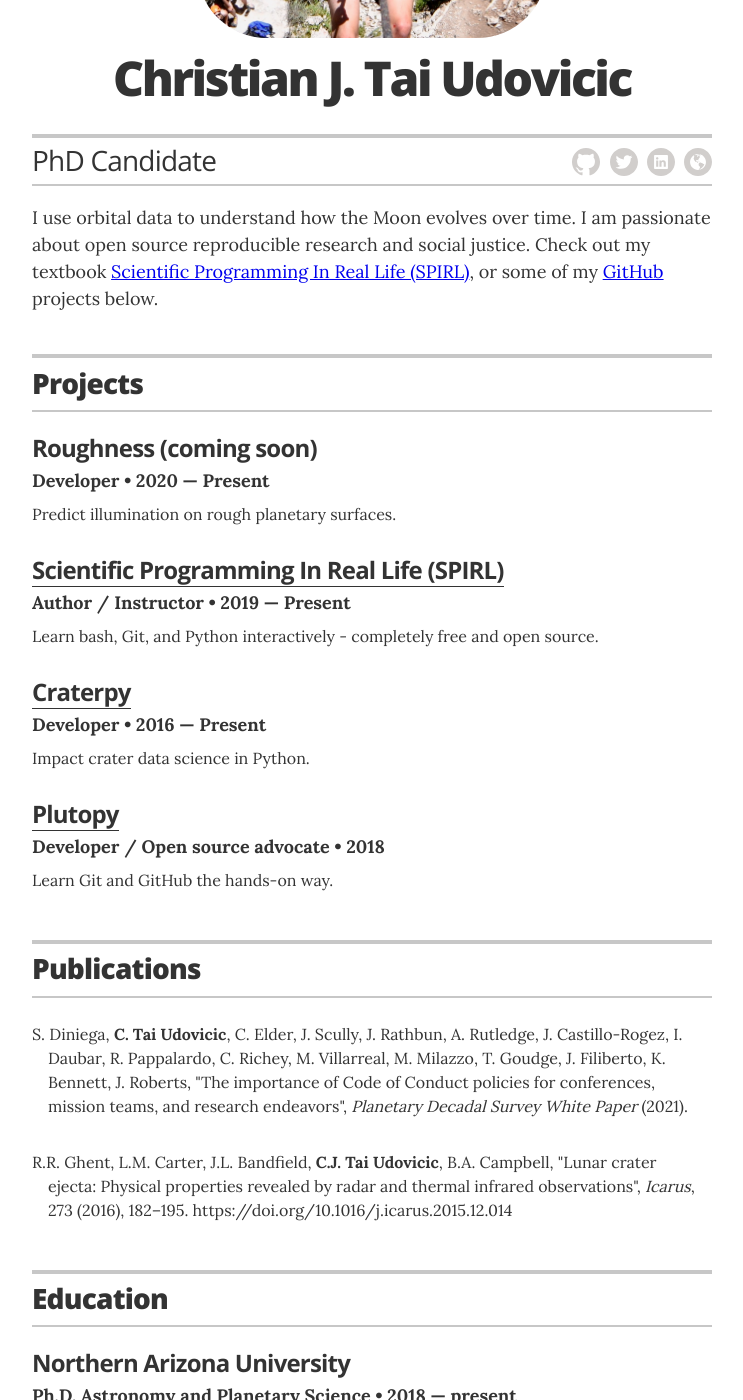
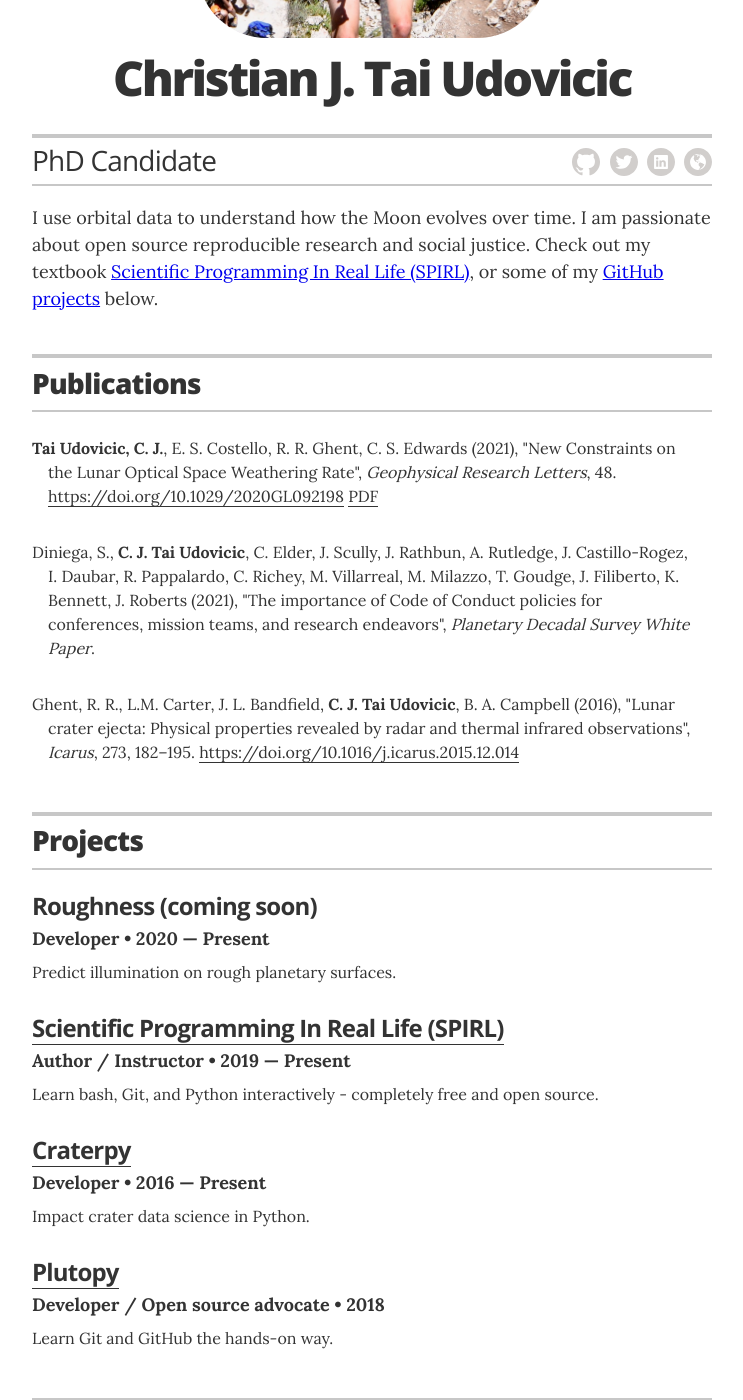
Before and after one commit to cjtu/cjtu.github.io, a Jekyll site: the page built from index.html, in a window 1280 px wide and 1400 px high, scrolled down 284 px. Shown: the whole window, without its empty margins (268-1011 px from the left). Built offline with Jekyll 4.4.1, drawn with Linux system fonts in a browser that asks for light colours; some of the changed text lies outside the part shown.

Commit message:
Add paper, fix links, update awards

```diff
--- a/_config.yml
+++ b/_config.yml
@@ -16,7 +16,12 @@
 resume_contact_telephone:       "928-266-4451"
 resume_contact_address:         ""
 resume_header_contact_info:     ""
-resume_header_intro:            '<p>I use orbital data to understand how the Moon evolves over time. I am passionate about open source reproducible research and social justice. Check out my textbook <a href="https://cjtu.github.io/spirl">Scientific Programming In Real Life (SPIRL)</a>, or some of my <a href="https://github.com/cjtu">GitHub</a> projects below.</p>'
+resume_header_intro: >-
+    <p>I use orbital data to understand how the Moon evolves over time.
+    I am passionate about open source reproducible research and social justice.
+    Check out my textbook
+    <a href="https://cjtu.github.io/spirl">Scientific Programming In Real Life (SPIRL)</a>,
+    or some of my <a href="projects">GitHub projects</a> below.</p>
 
 # Comment out unused sections
 # resume_section_associations:    true
--- a/_data/education.yml
+++ b/_data/education.yml
@@ -5,3 +5,4 @@
 - degree: Hon. B.Sc. Planetary Science and Physics (Cum Laude)
   uni: University of Toronto
   year: 2017
+  summary: 'Thesis: Lunar Surface Maturity in Optical Maturity and Rock Abundance'
--- a/_data/publications.yml
+++ b/_data/publications.yml
@@ -1,11 +1,19 @@
 # Publications
+- title: 'New Constraints on the Lunar Optical Space Weathering Rate'
+  authors: '<b>Tai Udovicic, C. J.</b>, E. S. Costello, R. R. Ghent, C. S. Edwards'
+  journal: Geophysical Research Letters
+  volume: 48
+  year: 2021
+  doi: https://doi.org/10.1029/2020GL092198
+  pdf: 'pdfs/Tai_Udovicic_et_al_2021.pdf'
+
 - title: 'The importance of Code of Conduct policies for conferences, mission teams, and research endeavors'
-  authors: 'S. Diniega, <b>C. Tai Udovicic</b>, C. Elder, J. Scully, J. Rathbun, A. Rutledge, J. Castillo-Rogez, I. Daubar, R. Pappalardo, C. Richey, M. Villarreal, M. Milazzo, T. Goudge, J. Filiberto, K. Bennett, J. Roberts'
+  authors: 'Diniega, S., <b>C. J. Tai Udovicic</b>, C. Elder, J. Scully, J. Rathbun, A. Rutledge, J. Castillo-Rogez, I. Daubar, R. Pappalardo, C. Richey, M. Villarreal, M. Milazzo, T. Goudge, J. Filiberto, K. Bennett, J. Roberts'
   journal: Planetary Decadal Survey White Paper
   year: 2021
 
 - title: 'Lunar crater ejecta: Physical properties revealed by radar and thermal infrared observations'
-  authors: 'R.R. Ghent, L.M. Carter, J.L. Bandfield, <b>C.J. Tai Udovicic</b>, B.A. Campbell'
+  authors: 'Ghent, R. R., L.M. Carter, J. L. Bandfield, <b>C. J. Tai Udovicic</b>, B. A. Campbell'
   journal: Icarus
   volume: 273
   year: 2016
--- a/_data/recognitions.yml
+++ b/_data/recognitions.yml
@@ -1,4 +1,8 @@
 # Recognitions
+
+- award: Future Investigators in NASA Earth and Space Science and Technology (FINESST)
+  year: 2021-
+  summary: 'Selected grant: <i>"Constraining the Lunar Space Weathering Rate with Remote Observations"</i>'
 
 - award: Richard Hayes Memorial Scholarship
   year: 2020
--- a/_layouts/resume.html
+++ b/_layouts/resume.html
@@ -40,11 +40,31 @@
       </header>
 
 
+      {% if site.resume_section_publications %}
+      <!-- begin Publications -->
+      <section class="content-section">
+
+        <header class="section-header">
+          <h2>Publications</h2>
+        </header>
+
+        {% for pub in site.data.publications %}
+        <div class="resume-item" itemscope itemprop="worksFor" itemtype="http://schema.org/ScholarlyArticle">
+	  <p class="resume-item-pub">
+      {{pub.authors}}{% if pub.year %} ({{pub.year}}),{% endif %} "{{pub.title}}", {% if pub.journal %}<i>{{pub.journal}}</i>{% endif %}{% if pub.volume %}, {{pub.volume}}{% endif %}{% if pub.pages %}, {{pub.pages}}{% endif %}. {% if pub.doi %}<a href={{pub.doi}} itemprop="url">{{pub.doi}}</a> {% endif %}{% if pub.pdf %}<a href={{pub.pdf}} itemprop="url">PDF</a> {% endif %}</p>
+        </div><!-- end of resume-item -->
+        {% endfor %}
+
+      </section>
+      <!-- end Publications -->
+      {% endif %}
+
+
       {% if site.resume_section_projects %}
       <!-- begin Projects -->
       <section class="content-section">
         <header class="section-header">
-          <h2>Projects</h2>
+          <h2 id='projects'>Projects</h2>
         </header>
 
         {% for project in site.data.projects %}
@@ -58,25 +78,6 @@
 
       </section>
       <!-- end Projects -->
-      {% endif %}
-
-
-      {% if site.resume_section_publications %}
-      <!-- begin Publications -->
-      <section class="content-section">
-
-        <header class="section-header">
-          <h2>Publications</h2>
-        </header>
-
-        {% for pub in site.data.publications %}
-        <div class="resume-item" itemscope itemprop="worksFor" itemtype="http://schema.org/ScholarlyArticle">
-	  <p class="resume-item-pub">{{pub.authors}}, "{{pub.title}}", {% if pub.journal %}<i>{{pub.journal}}</i>{% endif %}{% if pub.volume %}, {{pub.volume}}{% endif %}{% if pub.year %} ({{pub.year}}){% endif %}{% if pub.pages %}, {{pub.pages}}{% endif %}. {{pub.doi}}</p>
-        </div><!-- end of resume-item -->
-        {% endfor %}
-
-      </section>
-      <!-- end Publications -->
       {% endif %}
 
 
```
Also changed, not shown: _data/projects.yml (+4 -4 lines), 1 other file.
